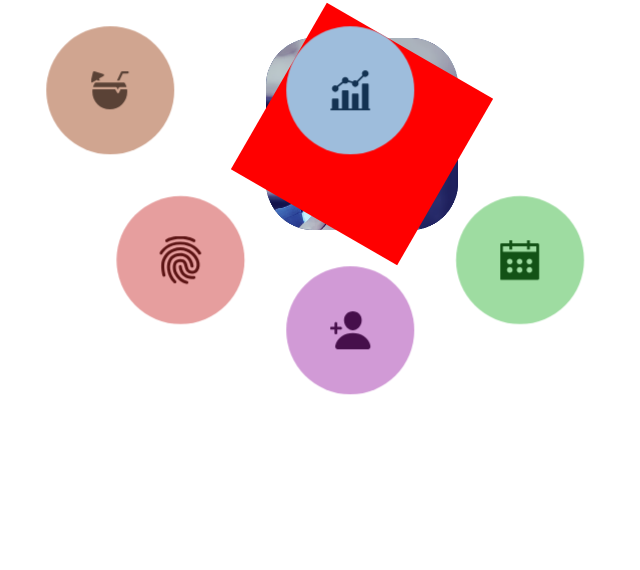
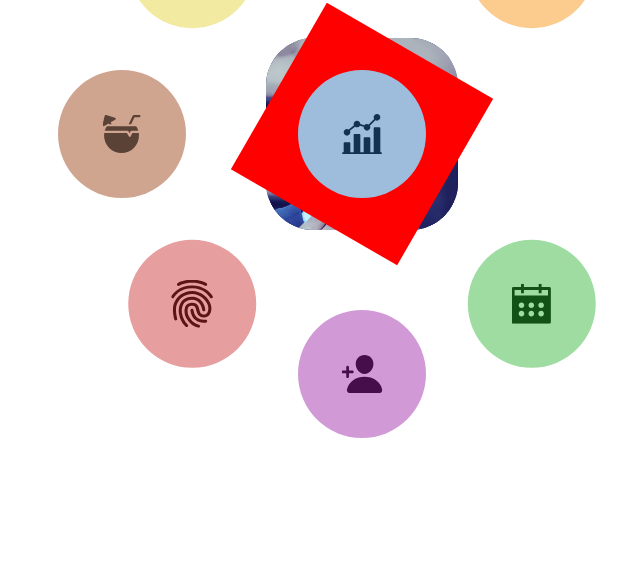
Before and after one commit to Annie-Huang/seamless-can-i-clone-it, a website: page src/index.html in a window 1280 px wide. Shown: the part 266-836 px from the top of the page, without its empty margins (278-918 px from the left). Before the commit the page ends 800 px from the top, so only its background shows below. Drawn offline with nearby package versions, Linux system fonts and the light colour scheme; files that its build step writes are made by us from their sources.

Commit message:
!!!! grid and place-item: center + absolute position to multiple children is a great solution to place all children into the middle the parent. Now the circle no longer move.

```diff
--- a/src/sass/base/_orbit.scss
+++ b/src/sass/base/_orbit.scss
@@ -26,6 +26,11 @@ body {
   }
 
   ul {
+    // grid and place-item: center + absolute position to multiple children is a great solution to place all children into the middle the parent.
+    // Now the circle no longer move.
+    display: grid;
+    place-items: center;
+
     width: var(--size);
     height: var(--size);
     background: red;
```
Also changed, not shown: public/css/style.css, 1 other file.
